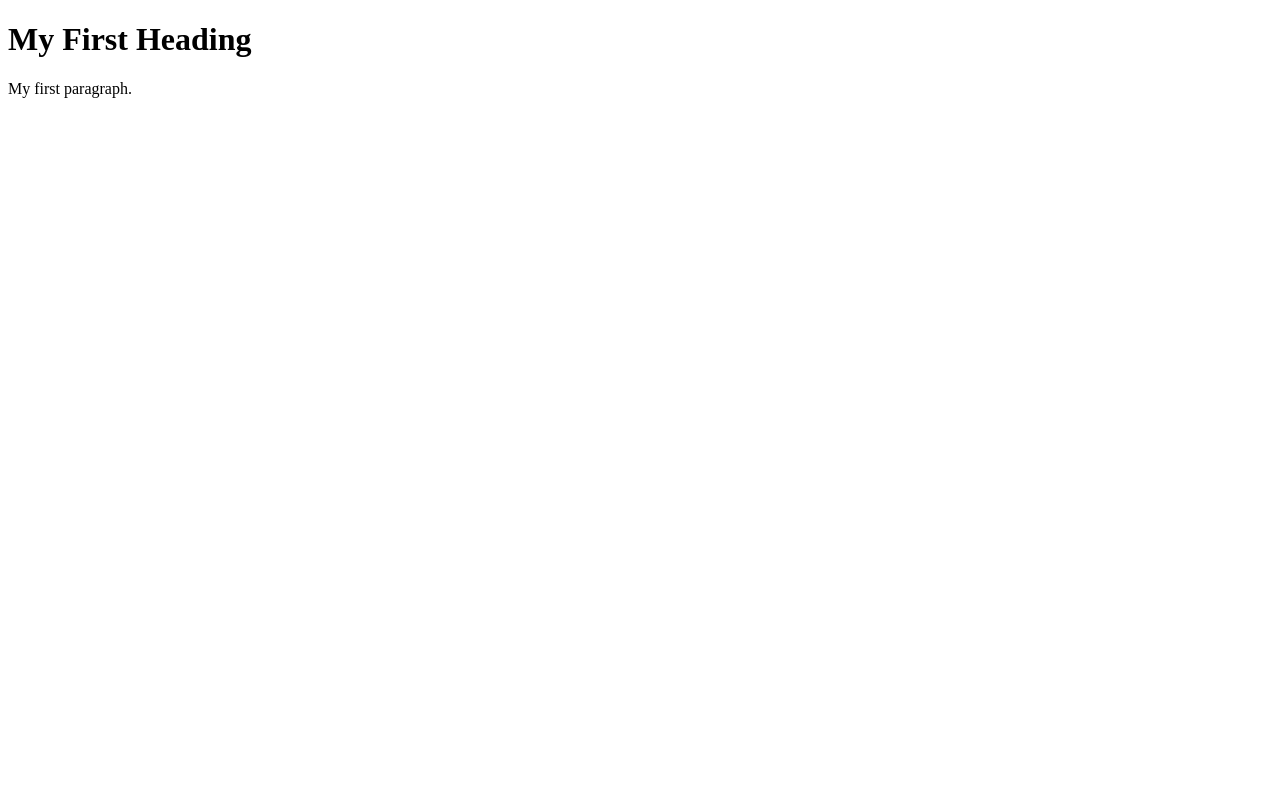
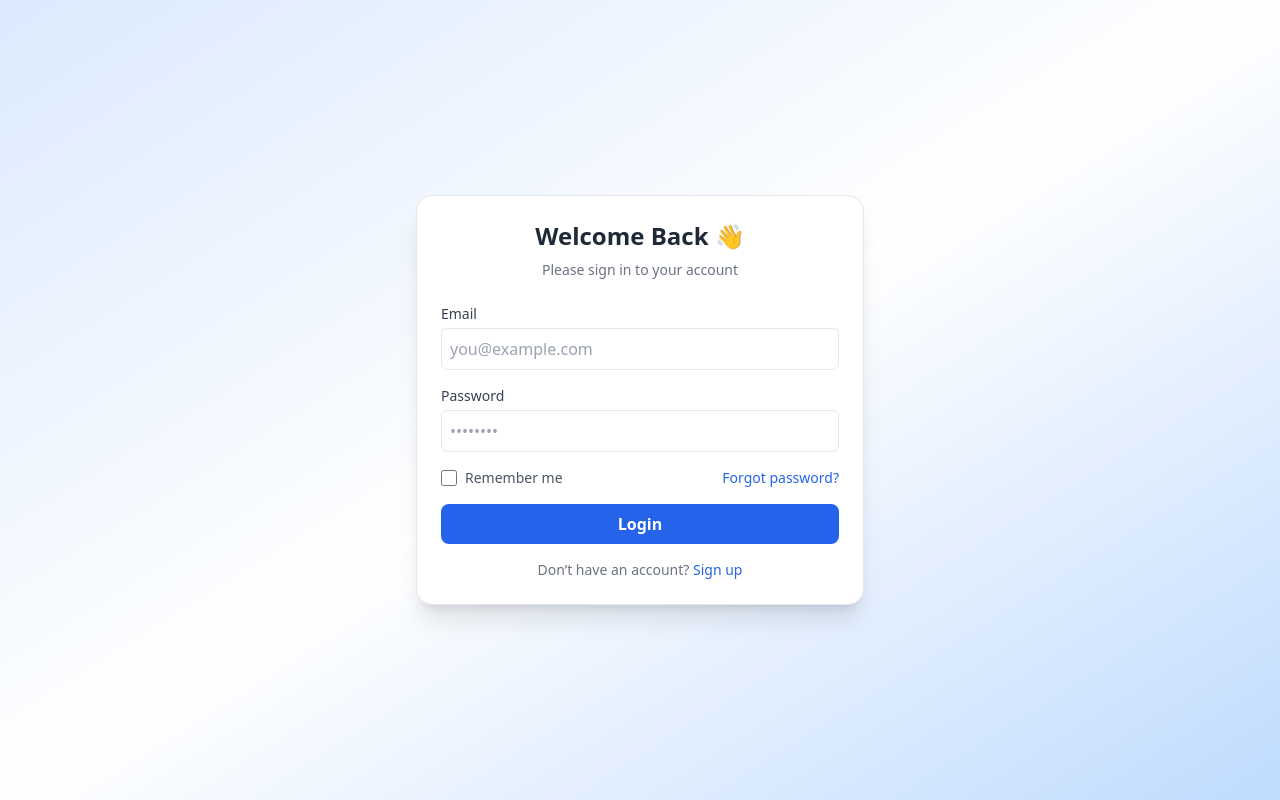
Before and after one commit to vaishnavi123-cOde/devops-lab-team-10, a plain HTML site: page public/index.html in a window 1280 px wide. Drawn offline with nearby package versions, Linux system fonts and the light colour scheme.

Commit message:
login page

```diff
--- a/public/index.html
+++ b/public/index.html
@@ -1,10 +1,48 @@
 <!DOCTYPE html>
-<html>
-<body>
+<html lang="en">
+<head>
+  <meta charset="UTF-8">
+  <meta name="viewport" content="width=device-width, initial-scale=1.0">
+  <title>Login Page</title>
+  <script src="https://cdn.tailwindcss.com"></script>
+</head>
+<body class="min-h-screen flex items-center justify-center bg-gradient-to-br from-blue-100 via-white to-blue-200 p-4">
 
-<h1>My First Heading</h1>
+  <div class="w-full max-w-md bg-white shadow-xl rounded-2xl border border-gray-200 p-6">
+    <!-- Header -->
+    <div class="text-center space-y-2 mb-6">
+      <h1 class="text-2xl font-bold text-gray-800">Welcome Back 👋</h1>
+      <p class="text-gray-500 text-sm">Please sign in to your account</p>
+    </div>
 
-<p>My first paragraph.</p>
+    <!-- Form -->
+    <form class="space-y-4">
+      <div>
+        <label class="block text-sm font-medium text-gray-700">Email</label>
+        <input type="email" placeholder="you@example.com" class="mt-1 w-full border rounded-md p-2 focus:ring-2 focus:ring-blue-400" required>
+      </div>
+
+      <div>
+        <label class="block text-sm font-medium text-gray-700">Password</label>
+        <input type="password" placeholder="••••••••" class="mt-1 w-full border rounded-md p-2 focus:ring-2 focus:ring-blue-400" required>
+      </div>
+
+      <div class="flex items-center justify-between text-sm">
+        <div class="flex items-center space-x-2">
+          <input type="checkbox" id="remember" class="h-4 w-4">
+          <label for="remember" class="text-gray-600 cursor-pointer">Remember me</label>
+        </div>
+        <a href="#" class="text-blue-600 hover:underline">Forgot password?</a>
+      </div>
+
+      <button type="submit" class="w-full mt-2 bg-blue-600 text-white font-semibold py-2 rounded-lg hover:bg-blue-700 transition">Login</button>
+    </form>
+
+    <!-- Footer -->
+    <p class="text-sm text-gray-500 text-center mt-4">
+      Don’t have an account? <a href="#" class="text-blue-600 hover:underline">Sign up</a>
+    </p>
+  </div>
 
 </body>
 </html>
```
